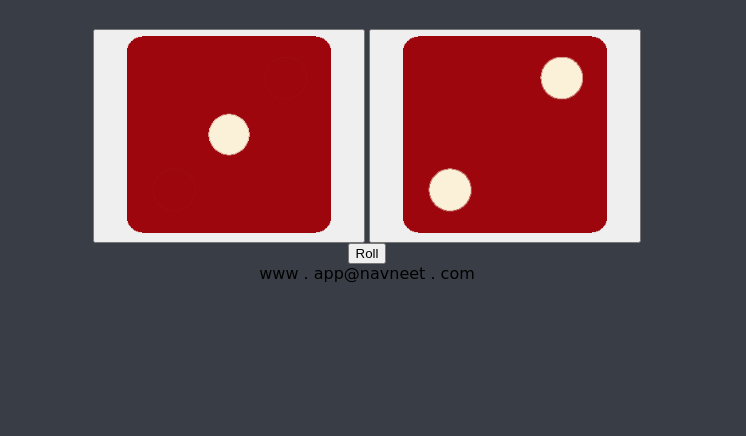
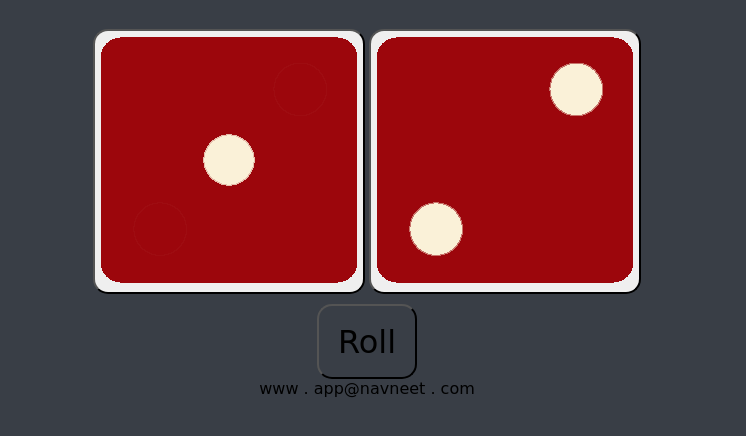
Before and after one commit to navneet943165/dicegame, a plain HTML site: page index.html in a window 1280 px wide. Shown: the part 282-718 px from the top of the page, without its empty margins (273-1019 px from the left). Drawn offline with Linux system fonts and the light colour scheme.

Commit message:
Add files via upload

```diff
--- a/css/styles.css
+++ b/css/styles.css
@@ -3,10 +3,21 @@
   text-align: center;
   margin: auto;
 }
+#roll {
+  margin-top: 10px;
+  height: 75px;
+  width: 100px;
+  background-color: inherit;
+  font-family: "indie flower", cursive;
+  font-size: 2rem;
+}
 .dicee{
 margin: auto;
 text-align: center;
 display: inline-block;
+}
+button {
+  border-radius: 15px;
 }
 body{
 background-color: #393E46;
@@ -19,7 +30,7 @@ h1 {
   color: #4ECCA3;
 }
 img{
-  width: 80%;
+  width: 100%;
 }
 p{
   font-size: 2rem;
```
